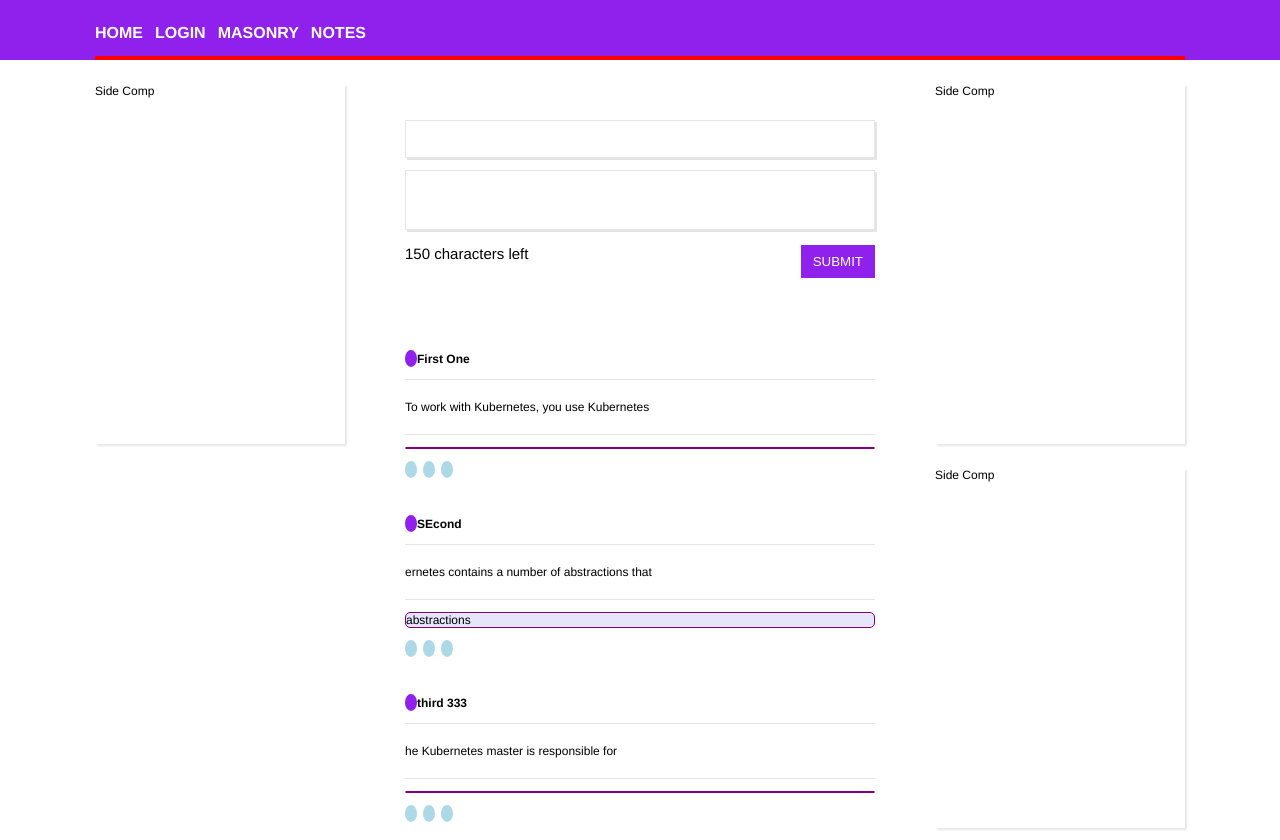
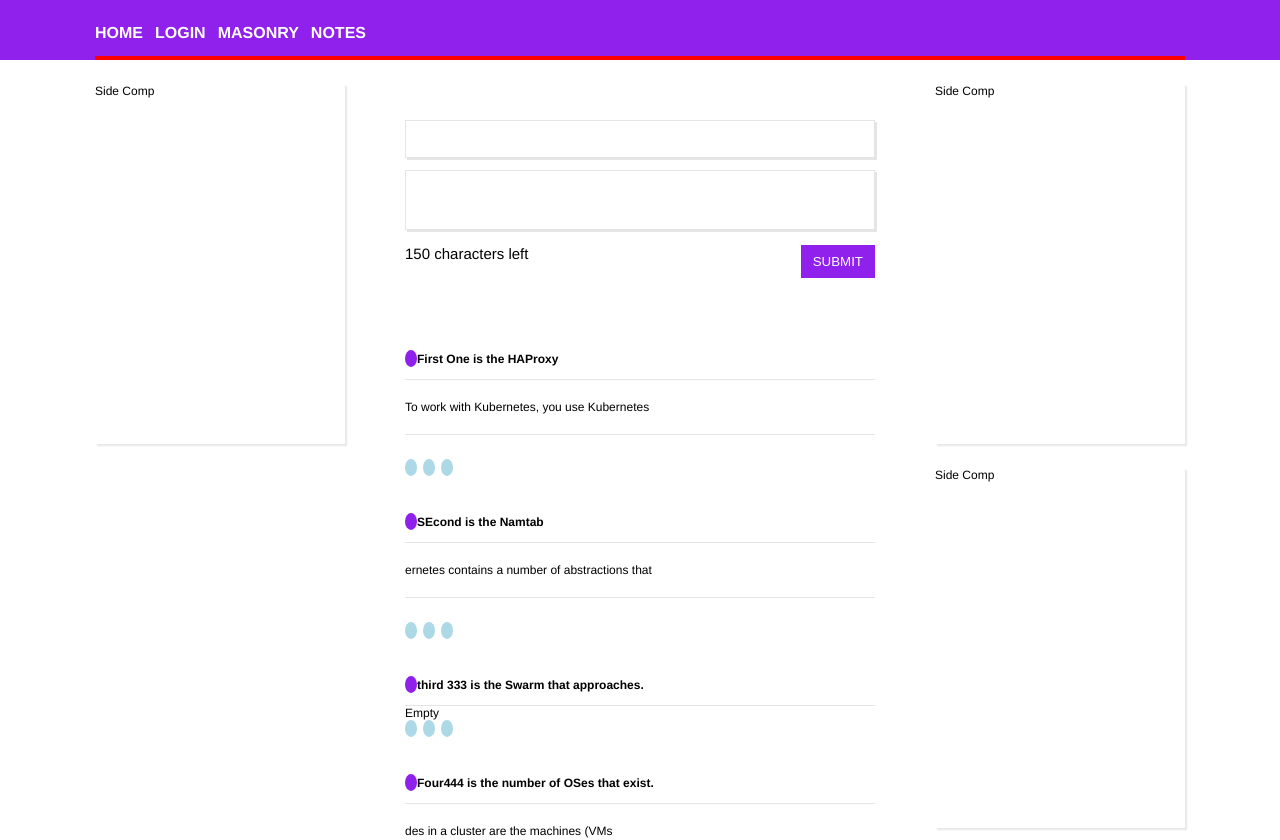
Before and after one commit to rhyuen/frontendcodingdeux, a React app: page / in a window 1280 px wide. Shown: the top 840 px of the page. Built offline with nearby package versions, Linux system fonts and the light colour scheme.

Commit message:
Updated the collapse function so that it works better.

```diff
--- a/src/app.jsx
+++ b/src/app.jsx
@@ -11,27 +11,31 @@ class App extends Component {
         textarea: "",
         events: [{
                 id: uuid.v4(),
-                title: "First One",
+                title: "First One is the HAProxy",
                 textarea: "To work with Kubernetes, you use Kubernetes ",
+                timeStamp: new Date().toLocaleString(),
+                visible: true
+            },
+            {
+                id: uuid.v4(),
+                title: "SEcond is the Namtab",
+                textarea: "ernetes contains a number of abstractions that ",
+                timeStamp: new Date().toLocaleString(),
+                visible: true
+            },
+            {
+                id: uuid.v4(),
+                title: "third 333 is the Swarm that approaches.",
+                textarea: "he Kubernetes master is responsible for ",
+                timeStamp: new Date().toLocaleString(),
                 visible: false
             },
             {
                 id: uuid.v4(),
-                title: "SEcond",
-                textarea: "ernetes contains a number of abstractions that ",
-                visible: false
-            },
-            {
-                id: uuid.v4(),
-                title: "third 333",
-                textarea: "he Kubernetes master is responsible for ",
-                visible: false
-            },
-            {
-                id: uuid.v4(),
-                title: "Four444",
+                title: "Four444 is the number of OSes that exist.",
                 textarea: "des in a cluster are the machines (VMs",
-                visible: false
+                timeStamp: new Date().toLocaleString(),
+                visible: true
             }
         ]
     }
@@ -43,7 +47,8 @@ class App extends Component {
             title: "",
             textarea: "",
             events: prevState.events.concat({
-                done: false,
+                id: uuid.v4(),
+                visible: true,
                 title: this.state.title,
                 textarea: this.state.textarea
             })
@@ -71,19 +76,28 @@ class App extends Component {
         });
     }
 
+    //the Stete update logic is incorrect
     handleEntryTitleClick = (id, e) => {
         console.log(e);
+        e.stopPropagation();
+
         console.log("HandleEntryTitleClick %s", id);
         console.log("ID %s", e.target.id);
         this.setState(prevState => {
-            const latest = Object.assign({}, prevState.events[id], {visible: !prevState.visible});
+            const elementToUpdate = prevState.events.filter(evt => evt.id === id)[0];
+            const beforeLatest = prevState.events.slice(0, id);
+            const latest = Object.assign({}, elementToUpdate, {visible: !elementToUpdate.visible});
+            const afterLatest = prevState.events.splice(id+1);
+            const nextState = beforeLatest.concat(latest).concat(afterLatest);
             console.log(latest);
             console.log("in scope");
             return {
                 ...prevState,
-                events: prevState.events.filter(evt => evt.id !== id).concat(latest)
+                events: nextState
             };
         });
+
+
     }
 
     render() {
--- a/src/entry.jsx
+++ b/src/entry.jsx
@@ -1,17 +1,29 @@
 import React, {Component} from "react";
 
-export default ({entry, onTitleClick}) => (
+export default ({entry, onTitleClick}) => {
+    const showContent = entry.visible ? <EntryBody entry = {entry}/> : <div>Empty</div>;
+
+    return (
         <div name = {entry.title} className = "entry">
             <span className = "entry__main">
                 <EntryTitle title = {entry.title} onTitleClick = {onTitleClick} id = {entry.id}/>
+                {showContent}
+                <EntryButtons/>
+            </span>
+        </div>
+    );
+};
+
+const EntryBody = ({entry}) => (
+    <div>
         <div className = "entry__main__content">{entry.textarea}</div>
         <div className = "entry__main__tags">
-                <div className = "entry__main__tags__item">
-                    {entry.textarea.split(" ").filter((item) => item.length > 11)}
+            {
+                // entry.textarea.split(" ")
+                //     .filter(item => item.length > 5)
+                //     .map(tag => <span className = "entry__main__tags__item">{tag}</span>)
+            }
         </div>
-            </div>
-           <EntryButtons/>
-        </span>
     </div>
 );
 
--- a/src/entrylist.jsx
+++ b/src/entrylist.jsx
@@ -5,11 +5,7 @@ export default ({entries, onTitleClick}) => (
     <div className = "entrylist">
         <div>
             {
-                entries.map((entry) => {
-                    if(entry.visible === false){
-                        return <Entry entry = {entry} key = {entry.id} onTitleClick = {onTitleClick}/>;
-                    }
-                })
+                entries.map(entry => <Entry entry = {entry} key = {entry.id} onTitleClick = {onTitleClick}/>)
             }
         </div>
     </div>
```
Lines whose indentation alone changed are shown as unchanged.
